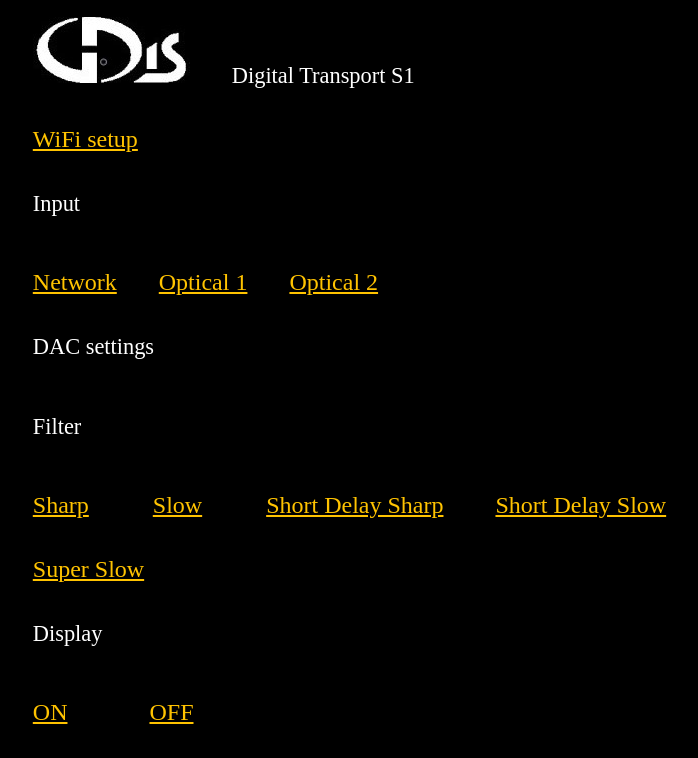
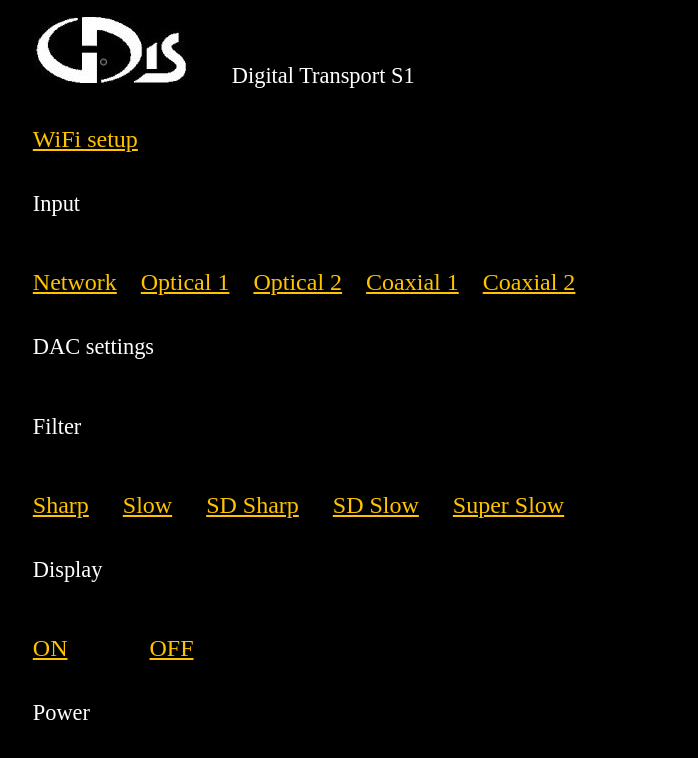
Before and after one commit to eragefe/web, a Flask app: page / in a window 1280 px wide. Shown: the top 758 px of the page, without its empty margins (240-938 px from the left). Run offline with Flask 2, Linux system fonts and the light colour scheme.

Commit message:
new files

```diff
--- a/app.py
+++ b/app.py
@@ -114,6 +114,16 @@
     os.system('mount -o remount rw /media/root-ro')
     return render_template('app.html')
 
+@app.route('/slow', methods = ['GET', 'POST'])
+def coaxial1():
+    os.system('mount -o remount rw /media/root-ro')
+    return render_template('app.html')
+
+@app.route('/slow', methods = ['GET', 'POST'])
+def coaxial2():
+    os.system('mount -o remount rw /media/root-ro')
+    return render_template('app.html')
+
 ######## FUNCTIONS ##########
 
 def scan_wifi_networks():
--- a/static/stylesheets/app.css
+++ b/static/stylesheets/app.css
@@ -182,6 +182,16 @@
         color: #ffc300;
 }
 
+.coaxial1{
+        font-size: 1.5rem;
+        color: #ffc300;
+}
+
+.coaxial2{
+        font-size: 1.5rem;
+        color: #ffc300;
+}
+
 .sdsharp{
         font-size: 1.5rem;
         color: #ffc300;
--- a/templates/app.html
+++ b/templates/app.html
@@ -6,10 +6,10 @@
         <img src="/static/gdis.jpg"><a class="dot">.......</a><label for="menu">Digital Transport  S1</label>
         <li><a href="{{ url_for('wifi') }}" class="wifi">WiFi setup</a><a class="dot">.......</a></label><li>
         <li><label for="menu">Input</label></li>
-        <li><a href="{{ url_for('streamer') }}" class="wifi">Network</a><a class="dot">.......</a><a href="{{ url_for('optical1') }}" class="optical1">Optical 1</a><a class="dot">.......</a><a href="{{ url_for('optical2') }}" class="optical2">Optical 2</a></label><li>
+        <li><a href="{{ url_for('streamer') }}" class="wifi">Network</a><a class="dot">....</a><a href="{{ url_for('optical1') }}" class="optical1">Optical 1</a><a class="dot">....</a><a href="{{ url_for('optical2') }}" class="optical2">Optical 2</a><a class="dot">....</a><a href="{{ url_for('coaxial1') }}" class="coaxial1">Coaxial 1</a><a class="dot">....</a><a href="{{ url_for('coaxial2') }}" class="coaxial2">Coaxial 2</a></label><li>
         <li><label for="menu">DAC settings</label></li>
         <li><label for="menu">Filter</label></li>
-        <li><a href="{{ url_for('sharp') }}" class="sharp">Sharp</a> <a class="dot">......</a> <a href="{{ url_for('slow') }}" class="slow">Slow</a> <a class="dot">......</a> <a href="{{ url_for('sdsharp') }}" class="sdsharp">Short Delay Sharp</a> <a class="dot">....</a> <a href="{{ url_for('sdslow') }}" class="sdslow">Short Delay Slow</a> <a class="dot">....</a> <a href="{{ url_for('superslow') }}" class="superslow">Super Slow</a></li>
+        <li><a href="{{ url_for('sharp') }}" class="sharp">Sharp</a> <a class="dot">.</a> <a href="{{ url_for('slow') }}" class="slow">Slow</a> <a class="dot">.</a> <a href="{{ url_for('sdsharp') }}" class="sdsharp">SD Sharp</a> <a class="dot">.</a> <a href="{{ url_for('sdslow') }}" class="sdslow">SD Slow</a> <a class="dot">.</a> <a href="{{ url_for('superslow') }}" class="superslow">Super Slow</a></li>
         <li><label for="menu">Display</label></li>
         <li><a href="{{ url_for('dispon') }}" class="dispon">ON</a> <a class="dot">.........</a> <a href="{{ url_for('dispoff') }}" class="dispoff">OFF</a></li>
         <li><label for="menu">Power</label></li>
```
